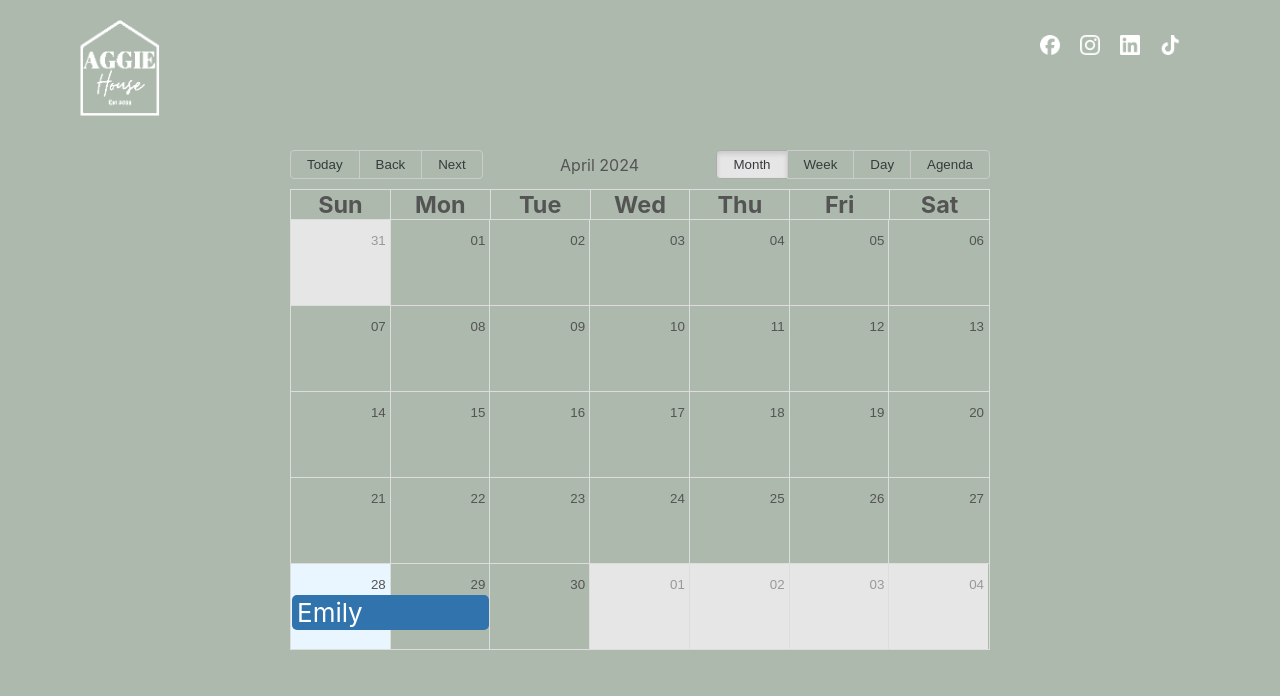
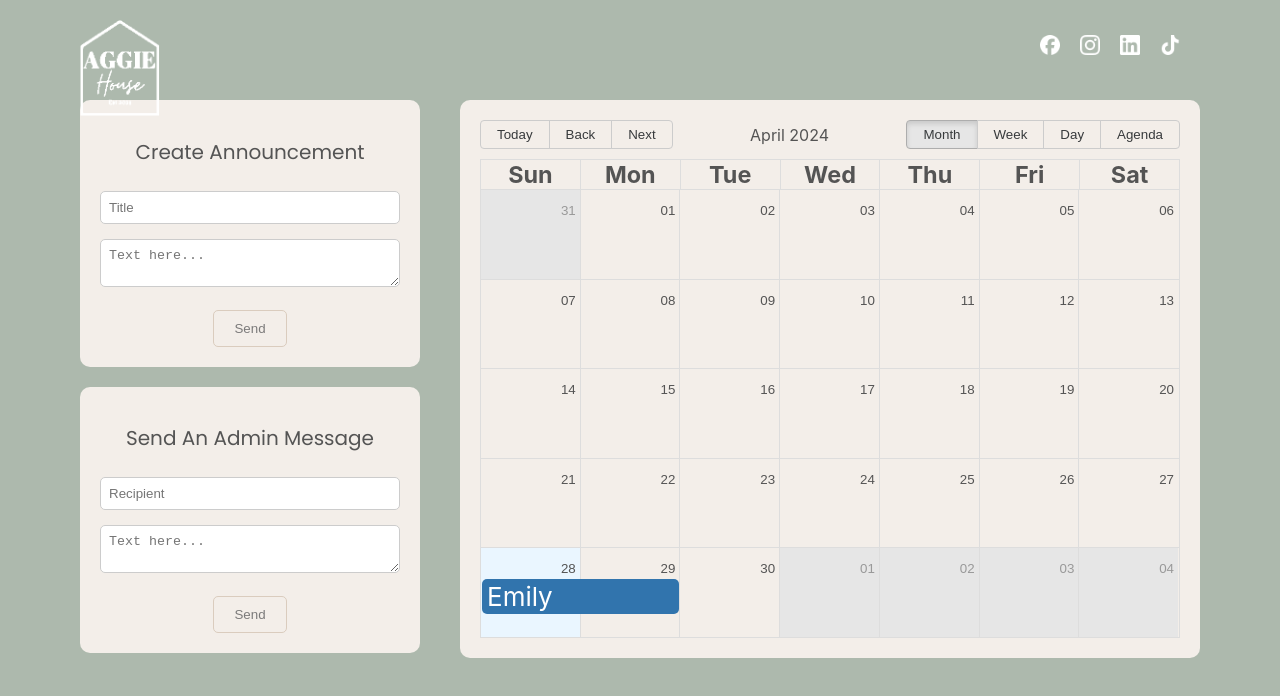
Before and after one commit to kalechip22/the-barn, a React (Create React App) app: page / in a window 1280 px wide. Both pictures are taken after a click on the button "LOGIN". Shown: the top 696 px of the page. Built offline with nearby package versions, Linux system fonts and the light colour scheme; a web font is replaced by a local one.

Commit message:
Add admin calendar

```diff
--- /dev/null
+++ b/src/AnnouncementForm.css
@@ -0,0 +1,66 @@
+/* AnnouncementForm.css */
+@import url('https://fonts.googleapis.com/css2?family=Poppins:wght@400;500;700&display=swap');
+
+/* Form container */
+form {
+    width: 300px;
+    margin: 0 auto;
+  }
+
+#announce-title-txt {
+  font-family: 'Poppins', sans-serif;
+  font-size: 20px;
+  font-weight: 100;
+  color: #545454;
+}
+  /* Form title */
+  /* h2 {
+    font-family: 'Poppins', sans-serif;
+    font-size: 20px;
+    margin-bottom: 20px;
+    color: black;
+  }
+   */
+  /* Form input fields */
+  label {
+    display: block;
+    margin-bottom: 5px;
+  }
+
+  input[type="text"],
+  textarea {
+    width: 100%;
+    padding: 8px;
+    margin-bottom: 15px;
+    border: 1px solid #DACCBE;
+    border-radius: 5px;
+    box-sizing: border-box; /* Ensure padding and border are included in width */
+  }
+
+  /* Form submit button */
+  button[type="submit"] {
+    /* background-color: #F3EEE9;*/
+    background-color: #DACCBE;
+    color: white;
+    border: 1px solid #DACCBE;
+    border-radius: 5px;
+    padding: 10px 20px;
+    cursor: pointer;
+  }
+
+  button[type="submit"]:hover {
+    background-color: #DACCBE; /* Darker shade of blue on hover */
+  }
+
+.placeholder {
+  color: #7B7A7A;
+  font-family: 'Poppins', sans-serif;
+
+
+}
+
+#send-btn {
+  border: 1px solid #DACCBE;
+  stroke: 3px;
+  color: #7B7A7A;
+}
--- /dev/null
+++ b/src/AnnouncementForm.js
@@ -0,0 +1,43 @@
+import React, { useState } from "react";
+import "./AnnouncementForm.css";
+
+function AnnouncementForm() {
+  const [title, setTitle] = useState("");
+  const [text, setText] = useState("");
+
+  const handleSubmit = (e) => {
+    e.preventDefault();
+    // Here you can send the announcement with title and text
+    console.log("Announcement Title:", title);
+    console.log("Announcement Text:", text);
+    // Reset the form fields after submission
+    setTitle("");
+    setText("");
+  };
+
+  return (
+    <form onSubmit={handleSubmit}>
+      <h2 id="announce-title-txt">Create Announcement</h2>
+      <div>
+        <input
+          type="text"
+          placeholder="Title"
+          value={title}
+          onChange={(e) => setTitle(e.target.value)}
+          required
+        />
+      </div>
+      <div>
+        <textarea
+          value={text}
+          placeholder="Text here..."
+          onChange={(e) => setText(e.target.value)}
+          required
+        />
+      </div>
+      <button type="submit" id="send-btn">Send</button>
+    </form>
+  );
+}
+
+export default AnnouncementForm;
--- a/src/Calendar.css
+++ b/src/Calendar.css
@@ -1,6 +1,10 @@
 .calendar {
-    height: 500px;
+    height: 518px;
     width: 700px;
+    border-radius: 10px;
+    background-color: #F3EEE9;
+    padding: 20px;
+
 }
 
 .rbc-calendar {
@@ -10,7 +14,8 @@
 /* .rbc-month-row,
 .rbc-month-col,
 .rbc-month-view,
-.rbc-header
+.rbc-header,
+.rbc-day-bg
  {
     border: 1px solid #DACCBE;
 } */
@@ -22,3 +27,48 @@ left: 80px;
 width: 80px;
 height: 96px;
 }
+
+.container {
+  display: flex;
+  height: 80vh;
+}
+
+/* App.css */
+
+.container {
+    display: flex;
+    height: 80vh;
+  }
+
+  .left-column,
+  .right-column {
+    flex: 1;
+  }
+
+  .left-column {
+    display: flex;
+    flex-direction: column;
+    padding: 20px;
+  }
+
+  .right-column {
+    padding: 20px;
+  }
+
+  .announcement-form,
+  .admin-message-form {
+    margin-bottom: 20px;
+  }
+
+  .announcement-form {
+    border-radius: 10px;
+    background-color: #F3EEE9;
+    padding: 20px;
+  }
+
+  .admin-message-form{
+    border-radius: 10px;
+    background-color: #F3EEE9;
+    padding: 20px;
+  }
+  /* Add additional styling for your forms */
--- a/src/Calendar.js
+++ b/src/Calendar.js
@@ -8,11 +8,14 @@ import TikLogo from './images/tik-logo.png'
 import "./Calendar.css";
 import "react-big-calendar/lib/css/react-big-calendar.css";
 import AggieHouseLogo from './images/AH-logo.png';
+import AnnouncementForm from './AnnouncementForm';
+import Message from './Message';
 
 
 const localizer = momentLocalizer(moment);
 
 class calendar extends Component {
+
   state = {
     events: [
       {
@@ -46,6 +49,25 @@ class calendar extends Component {
           </a>
         </div>
 
+        <div className="container">
+      {/* Left column */}
+      <div className="left-column">
+        {/* Announcement form */}
+        <div className="announcement-form">
+        <AnnouncementForm />
+          {/* Your announcement form components */}
+        </div>
+
+        {/* Admin message form */}
+        <div className="admin-message-form">
+          <Message />
+          {/* Your admin message form components */}
+        </div>
+      </div>
+
+      {/* Right column */}
+      <div className="right-column">
+        {/* Calendar */}
         <div className="calendar">
           <Calendar
             localizer={localizer}
@@ -55,6 +77,8 @@ class calendar extends Component {
           />
         </div>
       </div>
+    </div>
+      </div>
     );
   }
 }
--- /dev/null
+++ b/src/Message.css
@@ -0,0 +1,55 @@
+/* AnnouncementForm.css */
+
+#admin-title-txt {
+    font-family: 'Poppins', sans-serif;
+    font-size: 20px;
+    font-weight: 100;
+    color: #545454;
+}
+/* Form container */
+form {
+    width: 300px;
+    margin: 0 auto;
+}
+
+  /* Form title */
+  h2 {
+    font-size: 1.5rem;
+    margin-bottom: 20px;
+  }
+
+  /* Form input fields */
+  label {
+    display: block;
+    margin-bottom: 5px;
+  }
+
+  input[type="text"],
+  textarea {
+    width: 100%;
+    padding: 8px;
+    margin-bottom: 15px;
+    border: 1px solid #ccc;
+    border-radius: 5px;
+    box-sizing: border-box; /* Ensure padding and border are included in width */
+  }
+
+  /* Form submit button */
+  button[type="submit"] {
+    background-color: #F3EEE9; /* Blue color */
+    color: white;
+    border: none;
+    border-radius: 5px;
+    padding: 10px 20px;
+    cursor: pointer;
+  }
+
+  button[type="submit"]:hover {
+    background-color: #F3EEE9; /* Darker shade of blue on hover */
+  }
+
+  #send-mess-btn {
+    border: 1px solid #DACCBE;
+    stroke: 3px;
+    color: #7B7A7A;
+  }
--- /dev/null
+++ b/src/Message.js
@@ -0,0 +1,43 @@
+import React, { useState } from "react";
+import "./Message.css";
+
+function Message() {
+  const [recipient, setRecipient] = useState("");
+  const [text, setText] = useState("");
+
+  const handleSubmit = (e) => {
+    e.preventDefault();
+    // Here you can send the announcement with title and text
+    console.log("Message Recipient:", recipient);
+    console.log("Message Text:", text);
+    // Reset the form fields after submission
+    setRecipient("");
+    setText("");
+  };
+
+  return (
+    <form onSubmit={handleSubmit}>
+      <h2 id="admin-title-txt">Send An Admin Message</h2>
+      <div>
+        <input
+          placeholder="Recipient"
+          type="text"
+          value={recipient}
+          onChange={(e) => setRecipient(e.target.value)}
+          required
+        />
+      </div>
+      <div>
+        <textarea
+          placeholder="Text here..."
+          value={text}
+          onChange={(e) => setText(e.target.value)}
+          required
+        />
+      </div>
+      <button type="submit" id="send-mess-btn">Send</button>
+    </form>
+  );
+}
+
+export default Message;
```
